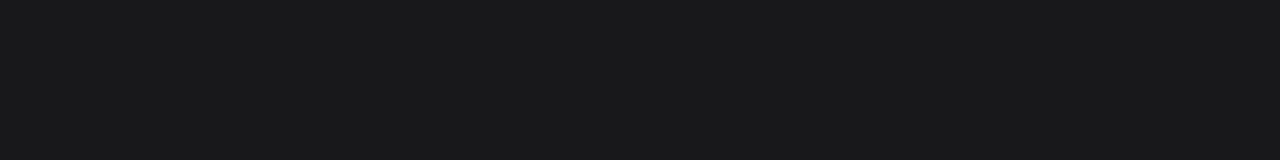
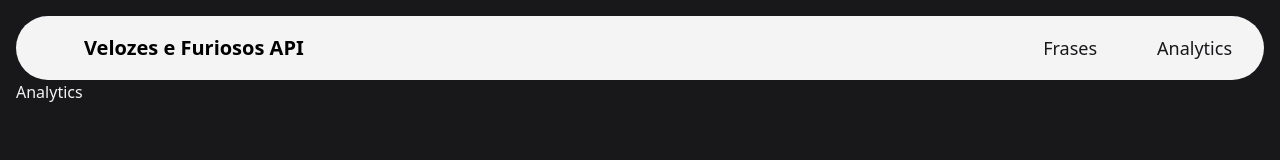
Before and after one commit to barreto0/Vue3-fast-and-furious-api-admin, a Vue app: page /analytics in a window 1280 px wide. Shown: the top 160 px of the page. Built offline with nearby package versions, Linux system fonts and the light colour scheme.

Commit message:
analytics component

```diff
--- /dev/null
+++ b/src/components/analytics/Analytics.vue
@@ -0,0 +1,20 @@
+<template>
+  <div>
+    <div class="h-screen">
+      <NavbarVue />
+      <div>
+        <h1 class="text-zinc-100">Analytics</h1>
+      </div>
+    </div>
+  </div>
+</template>
+
+<script>
+import NavbarVue from "../common/Navbar.vue";
+export default {
+  name: "Analytics",
+  components: {
+    NavbarVue,
+  },
+};
+</script>
--- /dev/null
+++ b/src/components/common/Navbar.vue
@@ -0,0 +1,36 @@
+<template>
+  <nav class="bg-zinc-100 px-2 sm:px-4 py-2.5 rounded-full sticky top-0 z-50">
+    <div class="flex flex-wrap justify-between">
+      <span class="ml-10 py-2 pr-4 pl-3 text-xl font-semibold cursor-pointer"
+        >Velozes e Furiosos API</span
+      >
+      <div class="" id="mobile-menu">
+        <ul
+          class="ml-10 flex flex-col mt-4 md:flex-row md:space-x-8 md:mt-0 md:text-sm md:font-medium"
+        >
+          <li>
+            <p
+              class="block py-2 pr-4 pl-3 text-zinc-900 hover:text-violet-600 text-lg cursor-pointer"
+              @click="$router.push('/dashboard')"
+            >
+              Frases
+            </p>
+          </li>
+          <li>
+            <p
+              class="block py-2 pr-4 pl-3 text-zinc-900 hover:text-violet-600 text-lg cursor-pointer"
+              @click="$router.push('/analytics')"
+            >
+              Analytics
+            </p>
+          </li>
+        </ul>
+      </div>
+    </div>
+  </nav>
+</template>
+<script>
+export default {
+  name: "Navbar",
+};
+</script>
--- a/src/components/dashboard/DashboardHome.vue
+++ b/src/components/dashboard/DashboardHome.vue
@@ -1,34 +1,7 @@
 <template>
   <div>
-    <nav class="bg-zinc-100 px-2 sm:px-4 py-2.5 rounded-full sticky top-0 z-50">
-      <div class="flex flex-wrap justify-between">
-        <span class="ml-10 py-2 pr-4 pl-3 text-xl font-semibold"
-          >Velozes e Furiosos API</span
-        >
-        <div class="" id="mobile-menu">
-          <ul
-            class="ml-10 flex flex-col mt-4 md:flex-row md:space-x-8 md:mt-0 md:text-sm md:font-medium"
-          >
-            <li>
-              <p
-                class="block py-2 pr-4 pl-3 text-zinc-900 hover:text-violet-600 text-lg"
-                aria-current="page"
-              >
-                Frases
-              </p>
-            </li>
-            <li>
-              <p
-                class="block py-2 pr-4 pl-3 text-zinc-900 hover:text-violet-600 text-lg"
-              >
-                Analytics
-              </p>
-            </li>
-          </ul>
-        </div>
-      </div>
-    </nav>
     <div class="h-screen">
+      <NavbarVue />
       <div class="mt-10 text-zinc-100 text-center text-lg font-bold">
         <p>Ativas<span class="ml-14">Pendentes</span></p>
       </div>
@@ -61,7 +34,7 @@
               <td class="px-6 py-4">Laptop</td>
               <td class="px-6 py-4">$2999</td>
               <td class="px-6 py-4 text-right text-violet-600">
-                <p>Editar</p>
+                <p class="cursor-pointer">Editar</p>
               </td>
             </tr>
           </tbody>
@@ -70,3 +43,13 @@
     </div>
   </div>
 </template>
+
+<script>
+import NavbarVue from "../common/Navbar.vue";
+export default {
+  name: "DashboardHome",
+  components: {
+    NavbarVue,
+  },
+};
+</script>
--- a/src/router/routes.js
+++ b/src/router/routes.js
@@ -3,6 +3,7 @@
 import DashboardHome from "../components/dashboard/DashboardHome.vue";
 import ChooseInteractionType from "../components/user/ChooseInteractionType.vue";
 import RegisterQuoteSuggestion from "../components/quotes/RegisterQuoteSuggestion.vue";
+import Analytics from "../components/analytics/Analytics.vue";
 
 export const routes = [
   {
@@ -29,6 +30,12 @@
     title: "Dashboard",
     meta: { guest: true },
   },
+  {
+    path: "/analytics",
+    component: Analytics,
+    title: "Analytics",
+    meta: { guest: true },
+  },
   // {
   //   path: "/dashboard",
   //   component: DashboardHome,
```
